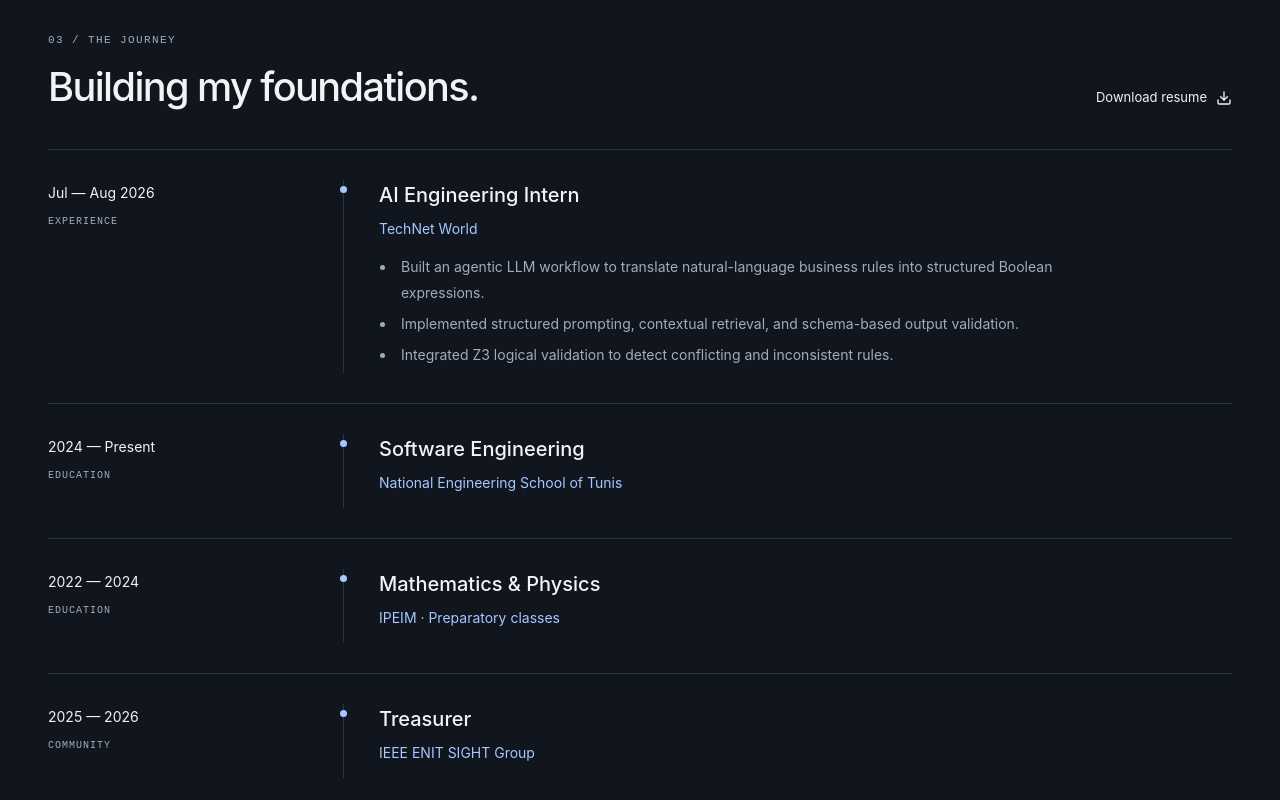
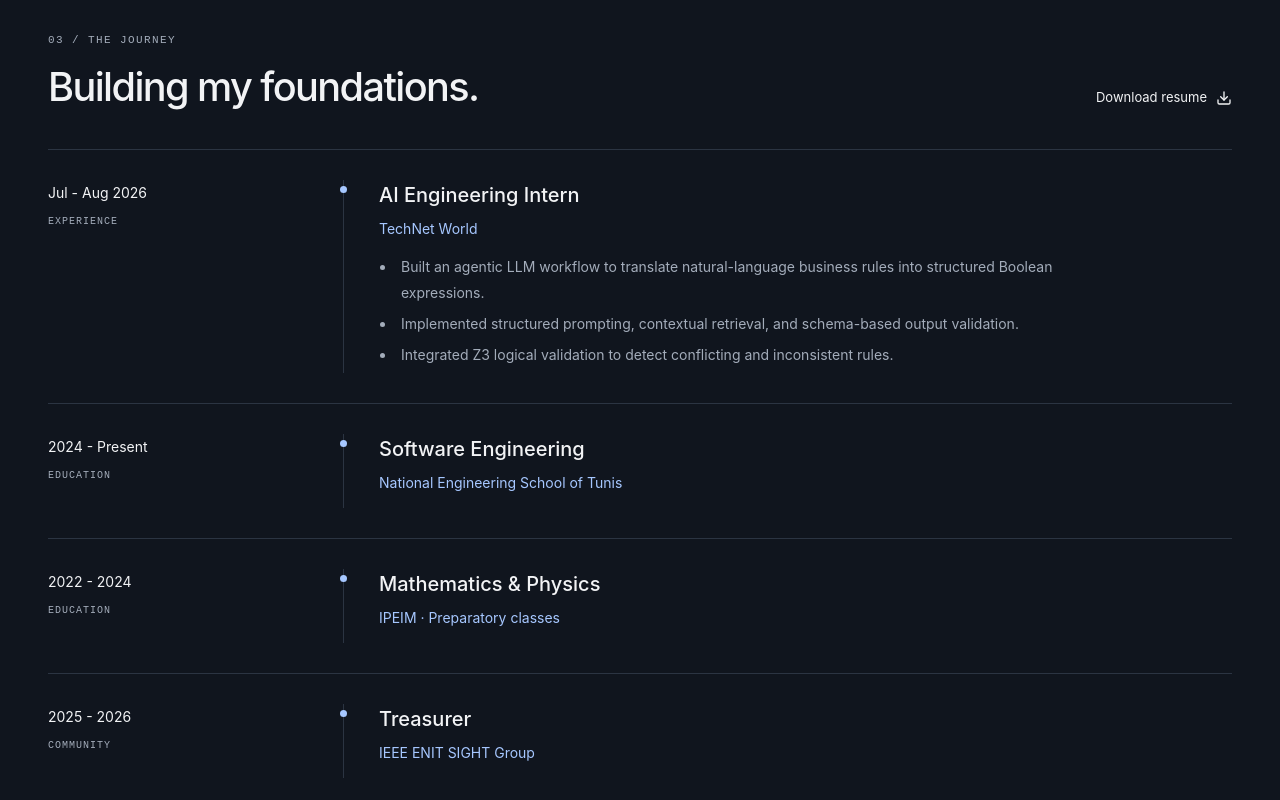
Before and after one commit to Souhail-001/Portfolio, a React (Vite) app: page / in a window 1280 px wide. Shown: the part 3135-3935 px from the top of the page. Built offline with nearby package versions, Linux system fonts and the light colour scheme.

Commit message:
updating the resume

```diff
--- a/index.html
+++ b/index.html
@@ -1,2 +1,2 @@
 <!doctype html>
-<html lang="en"><head><meta charset="UTF-8"/><meta name="viewport" content="width=device-width, initial-scale=1.0"/><meta name="theme-color" content="#10151e"/><meta name="description" content="Souhail Mbarki, AI Engineer and Software Engineering student in Tunis. Explore LLM applications, RAG systems, machine learning projects, and experience."/><meta property="og:title" content="Souhail Mbarki - AI Engineer"/><meta property="og:description" content="Turning complex problems into useful AI systems. Projects, experience, and ideas from Souhail Mbarki."/><meta property="og:type" content="website"/><meta name="twitter:card" content="summary"/><link rel="icon" type="image/svg+xml" href="./favicon.svg"/><title>Souhail Mbarki — AI Engineer</title><script>try{document.documentElement.dataset.theme=localStorage.getItem('portfolio-theme')||'dark'}catch{document.documentElement.dataset.theme='dark'}</script></head><body><div id="root"></div><script type="module" src="/src/main.jsx"></script></body></html>
+<html lang="en"><head><meta charset="UTF-8"/><meta name="viewport" content="width=device-width, initial-scale=1.0"/><meta name="theme-color" content="#10151e"/><meta name="description" content="Souhail Mbarki, AI Engineer and Software Engineering student in Tunis. Explore LLM applications, RAG systems, machine learning projects, and experience."/><meta property="og:title" content="Souhail Mbarki - AI Engineer"/><meta property="og:description" content="Turning complex problems into useful AI systems. Projects, experience, and ideas from Souhail Mbarki."/><meta property="og:type" content="website"/><meta name="twitter:card" content="summary"/><link rel="icon" type="image/svg+xml" href="./favicon.svg"/><title>Souhail Mbarki - AI Engineer</title><script>try{document.documentElement.dataset.theme=localStorage.getItem('portfolio-theme')||'dark'}catch{document.documentElement.dataset.theme='dark'}</script></head><body><div id="root"></div><script type="module" src="/src/main.jsx"></script></body></html>
--- a/src/data/profile.js
+++ b/src/data/profile.js
@@ -10,8 +10,8 @@ export const profile = {
  skills: { 'Languages & backend': ['Python', 'C++', 'SQL', 'FastAPI'], 'AI & machine learning': ['LLMs', 'RAG', 'NLP', 'Agentic AI', 'TensorFlow', 'scikit-learn', 'Agno'], 'Tools & foundations': ['Git', 'GitHub', 'GitLab', 'Docker', 'Data Structures & Algorithms'] }
 };
 export const experience = [
- {type:'EXPERIENCE',date:'Jul — Aug 2026',title:'AI Engineering Intern',organization:'TechNet World',points:['Built an agentic LLM workflow to translate natural-language business rules into structured Boolean expressions.','Implemented structured prompting, contextual retrieval, and schema-based output validation.','Integrated Z3 logical validation to detect conflicting and inconsistent rules.']},
- {type:'EDUCATION',date:'2024 — Present',title:'Software Engineering',organization:'National Engineering School of Tunis',points:[]},
- {type:'EDUCATION',date:'2022 — 2024',title:'Mathematics & Physics',organization:'IPEIM · Preparatory classes',points:[]},
- {type:'COMMUNITY',date:'2025 — 2026',title:'Treasurer',organization:'IEEE ENIT SIGHT Group',points:[]}
+ {type:'EXPERIENCE',date:'Jul - Aug 2026',title:'AI Engineering Intern',organization:'TechNet World',points:['Built an agentic LLM workflow to translate natural-language business rules into structured Boolean expressions.','Implemented structured prompting, contextual retrieval, and schema-based output validation.','Integrated Z3 logical validation to detect conflicting and inconsistent rules.']},
+ {type:'EDUCATION',date:'2024 - Present',title:'Software Engineering',organization:'National Engineering School of Tunis',points:[]},
+ {type:'EDUCATION',date:'2022 - 2024',title:'Mathematics & Physics',organization:'IPEIM · Preparatory classes',points:[]},
+ {type:'COMMUNITY',date:'2025 - 2026',title:'Treasurer',organization:'IEEE ENIT SIGHT Group',points:[]}
 ];
```
Also changed, not shown: 1 other file (tests, documents, lock files or other folders).
